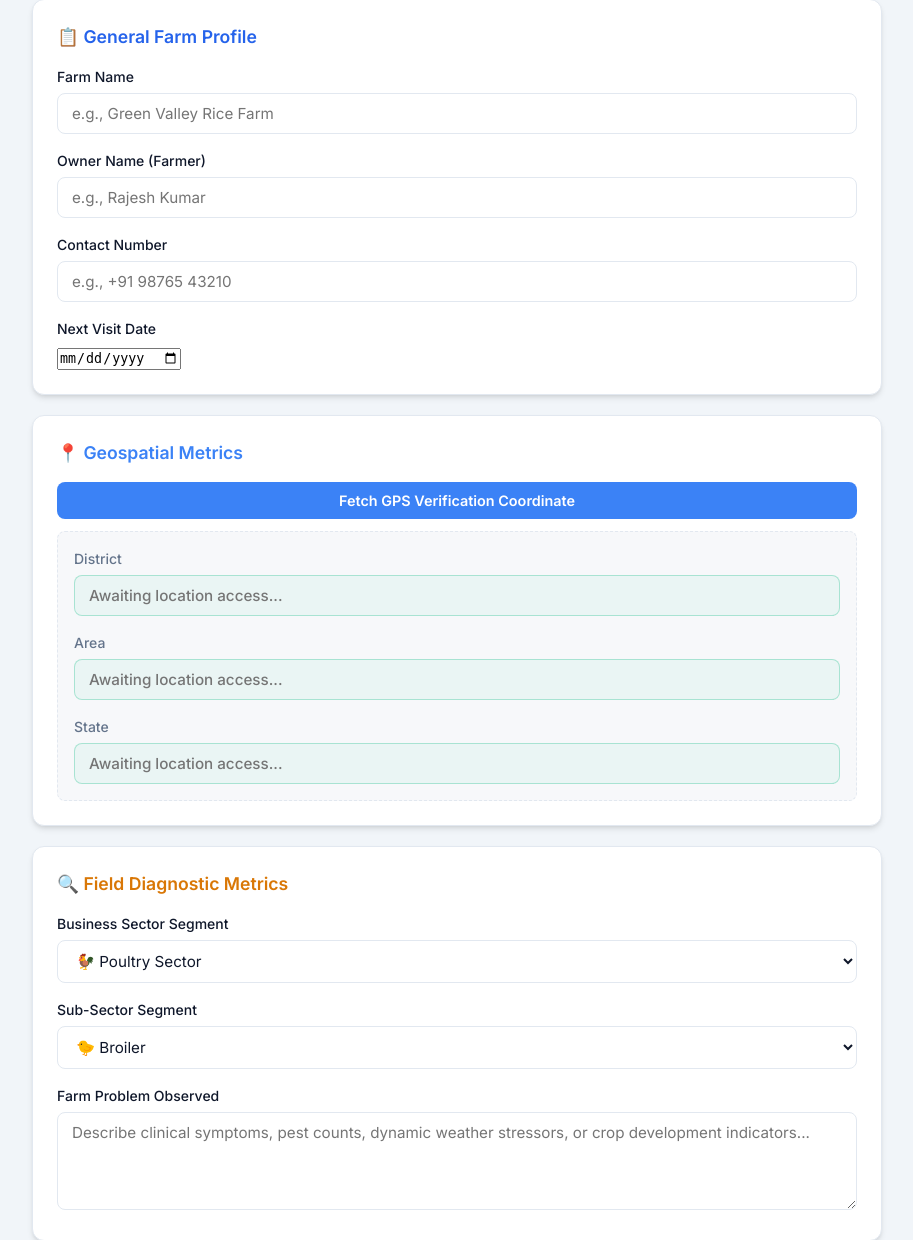
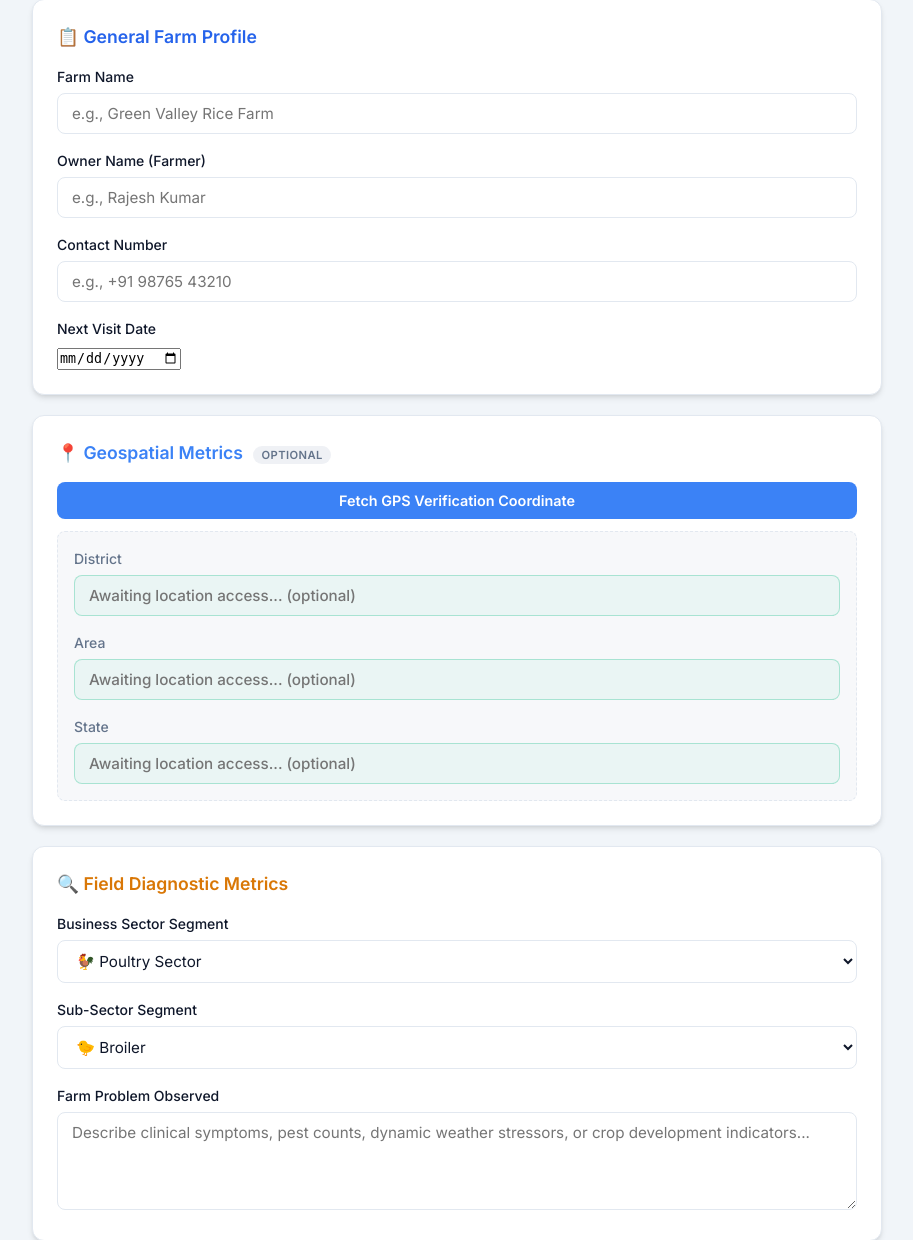
Before and after one commit to Karthi21-2001/myagrinutrition-crm, a Django app: page /crm/log-visit/ in a window 1280 px wide. Shown: the part 149-1389 px from the top of the page, without its empty margins (183-1096 px from the left). Run offline with Django 5.2, Linux system fonts and the light colour scheme; the visitor is signed in with stand-in values (Sample User, id 1).

Commit message:
Update farm_visit_form.html

```diff
--- a/backend/crm_core/templates/crm_core/farm_visit_form.html
+++ b/backend/crm_core/templates/crm_core/farm_visit_form.html
@@ -258,6 +258,21 @@
             display: block;
         }
 
+        /* NEW: small "Optional" tag next to the location fields so
+           reps know they can skip this section entirely and still
+           submit the visit. */
+        .optional-tag {
+            font-size: 0.7rem;
+            font-weight: 600;
+            text-transform: uppercase;
+            letter-spacing: 0.04em;
+            color: var(--text-muted);
+            background-color: rgba(148, 163, 184, 0.15);
+            padding: 2px 8px;
+            border-radius: 999px;
+            margin-left: 6px;
+        }
+
         /* Dynamic Grid Items styling */
         .grid-item-row {
             background-color: rgba(148, 163, 184, 0.08);
@@ -414,13 +429,15 @@
             </div>
 
             <div class="card">
-                <div class="card-title" style="color: var(--primary);">📍 Geospatial Metrics</div>
+                <div class="card-title" style="color: var(--primary);">
+                    <span>📍 Geospatial Metrics <span class="optional-tag">Optional</span></span>
+                </div>
 
                 <button type="button" id="locateBtn" class="btn-action btn-primary btn-block">
                     Fetch GPS Verification Coordinate
                 </button>
                 <p class="geo-status-note" id="geoStatusNote">
-                    ⚠️ Couldn't auto-detect the location — please type District / Area / State manually below, then submit as normal.
+                    ⚠️ Couldn't auto-detect the location — you can type District / Area / State manually below, or just leave them blank and submit as normal.
                 </p>
 
                 <input type="hidden" id="lat" name="latitude">
@@ -431,20 +448,33 @@
                     <a id="externalMapLink" class="map-link" target="_blank" href="#">🗺️ Open Live Route in Google Maps</a>
                 </div>
 
+                <!--
+                    FIX (Location made optional): District / Area / State
+                    previously all had the `required` attribute, which — combined
+                    with the submit-time validator below that walks every
+                    `[required]:not([disabled])` field — blocked form submission
+                    any time GPS/geocoding wasn't used or came back empty. These
+                    fields are informational metadata, not gatekeeping data, so
+                    `required` has been removed from all three. They stay
+                    `readonly` while auto-filled by a successful geocode, and the
+                    existing manual-entry fallback (enableManualLocationEntry())
+                    still works exactly the same for reps who want to type them
+                    in by hand — it's just no longer mandatory either way.
+                -->
                 <div class="location-box">
                     <div class="form-group-spacing">
                         <label style="color: var(--text-muted);">District</label>
-                        <input type="text" id="district" class="auto-input" name="district" readonly required placeholder="Awaiting location access...">
+                        <input type="text" id="district" class="auto-input" name="district" readonly placeholder="Awaiting location access... (optional)">
                     </div>
 
                     <div class="form-group-spacing">
                         <label style="color: var(--text-muted);">Area</label>
-                        <input type="text" id="area" class="auto-input" name="area" readonly required placeholder="Awaiting location access...">
+                        <input type="text" id="area" class="auto-input" name="area" readonly placeholder="Awaiting location access... (optional)">
                     </div>
 
                     <div>
                         <label style="color: var(--text-muted);">State</label>
-                        <input type="text" id="state" class="auto-input" name="state" readonly required placeholder="Awaiting location access...">
+                        <input type="text" id="state" class="auto-input" name="state" readonly placeholder="Awaiting location access... (optional)">
                     </div>
                 </div>
             </div>
@@ -929,6 +959,10 @@
     });
 
     // Mandatory Field Verification
+    // NOTE: District / Area / State no longer carry the `required`
+    // attribute (see the location-box HTML above), so this loop
+    // simply won't see them anymore and they're automatically
+    // excluded from the "please fill out all mandatory fields" check.
     document.getElementById('farmForm').addEventListener('submit', function(e) {
         const requiredInputs = this.querySelectorAll('[required]:not([disabled])');
         let valid = true;
@@ -956,7 +990,9 @@
     //                         trusted (network error, timeout, or a
     //                         response with no usable address), so
     //                         the rep can just type it in and keep
-    //                         going instead of being stuck.
+    //                         going instead of being stuck. Since
+    //                         these fields are optional, the rep can
+    //                         also just leave them blank.
     // ==========================================================
     function setLocationField(id, value) {
         const el = document.getElementById(id);
@@ -974,7 +1010,7 @@
             el.classList.remove('auto-input');
             el.classList.add('manual-input');
             if (!el.value) {
-                el.placeholder = 'Auto-detect unavailable — type it in';
+                el.placeholder = 'Auto-detect unavailable — type it in, or leave blank';
             }
         });
         const note = document.getElementById('geoStatusNote');
@@ -1042,7 +1078,7 @@
                             const addr = data.address;
                             const rawDistrict = addr.county || addr.state_district || addr.district || '';
                             const district = normalizeDistrict(rawDistrict);
-                            const area = addr.suburb || addr.village || addr.town || addr.neighbourhood || addr.city || '';
+                            const area = addr.suburb || addr.village || addr.town || addr.neighbourhood || addr.hamlet || addr.city_district || addr.municipality || addr.city || addr.locality || '';
                             const state = addr.state || '';
 
                             if (district || area || state) {
@@ -1053,11 +1089,11 @@
                             } else {
                                 // Nominatim responded but gave nothing usable.
                                 enableManualLocationEntry();
-                                btn.innerText = "⚠️ GPS Captured — Enter Location Manually";
+                                btn.innerText = "⚠️ GPS Captured — Enter Location Manually (optional)";
                             }
                         } else {
                             enableManualLocationEntry();
-                            btn.innerText = "⚠️ GPS Captured — Enter Location Manually";
+                            btn.innerText = "⚠️ GPS Captured — Enter Location Manually (optional)";
                         }
                     })
                     .catch(err => {
@@ -1072,9 +1108,11 @@
                         // Locate button and silently blocked submission —
                         // exactly what your sales team was hitting. We now
                         // unlock manual entry so the visit can still be
-                        // logged even when auto-detect fails.
+                        // logged even when auto-detect fails — and since
+                        // these fields are optional, the rep isn't blocked
+                        // either way.
                         enableManualLocationEntry();
-                        btn.innerText = "⚠️ GPS Captured — Enter Location Manually";
+                        btn.innerText = "⚠️ GPS Captured — Enter Location Manually (optional)";
                     })
                     .finally(() => {
                         clearTimeout(timeoutId);
@@ -1090,7 +1128,7 @@
             function(error) {
                 btn.disabled = false;
                 btn.innerText = "Fetch GPS Verification Coordinate";
-                alert("Unable to retrieve location. Please enable location permissions on your browser.");
+                alert("Unable to retrieve location. This is optional — you can leave District/Area/State blank and submit as normal.");
             },
             { enableHighAccuracy: true, timeout: 10000 }
         );
```
